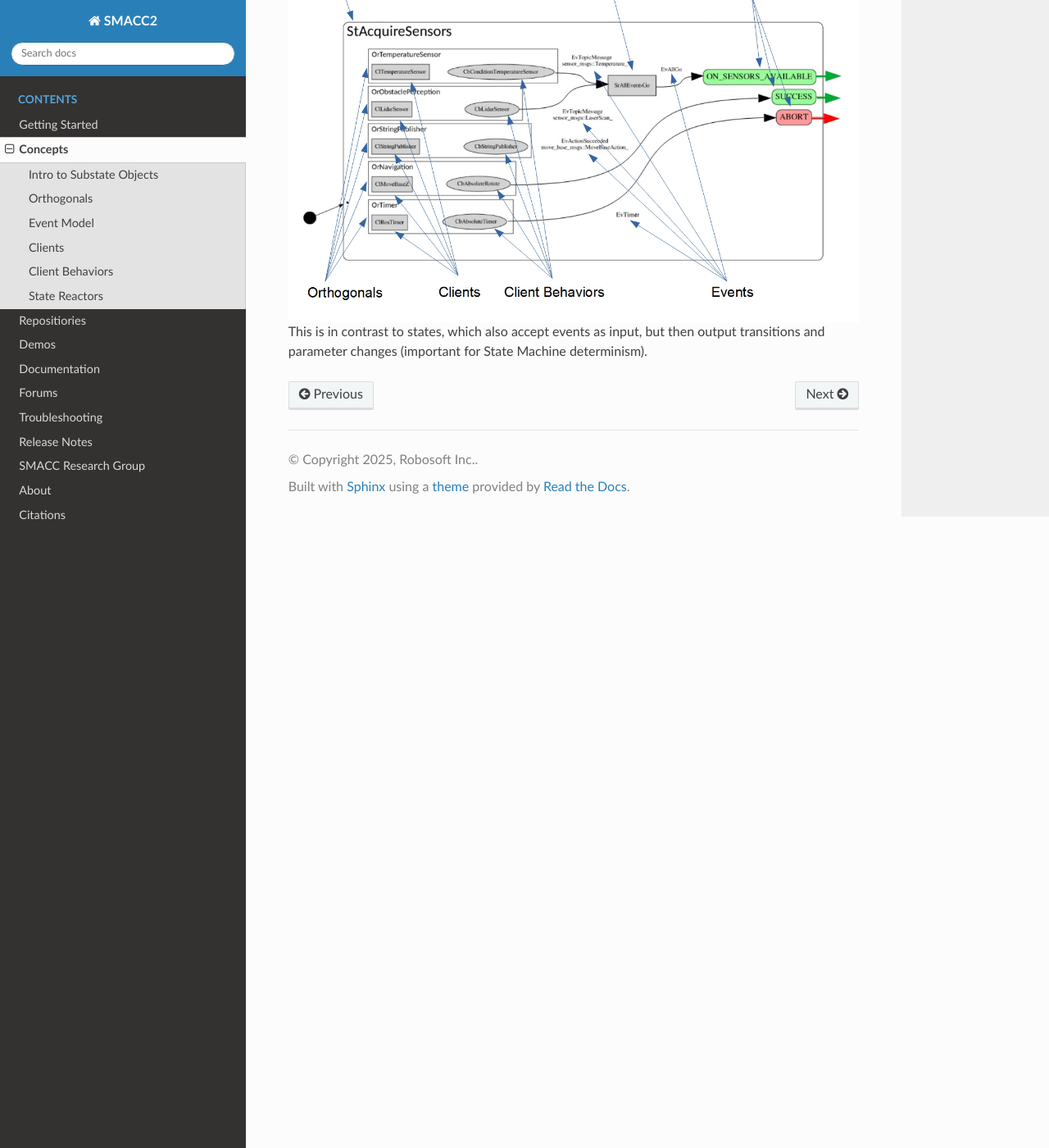
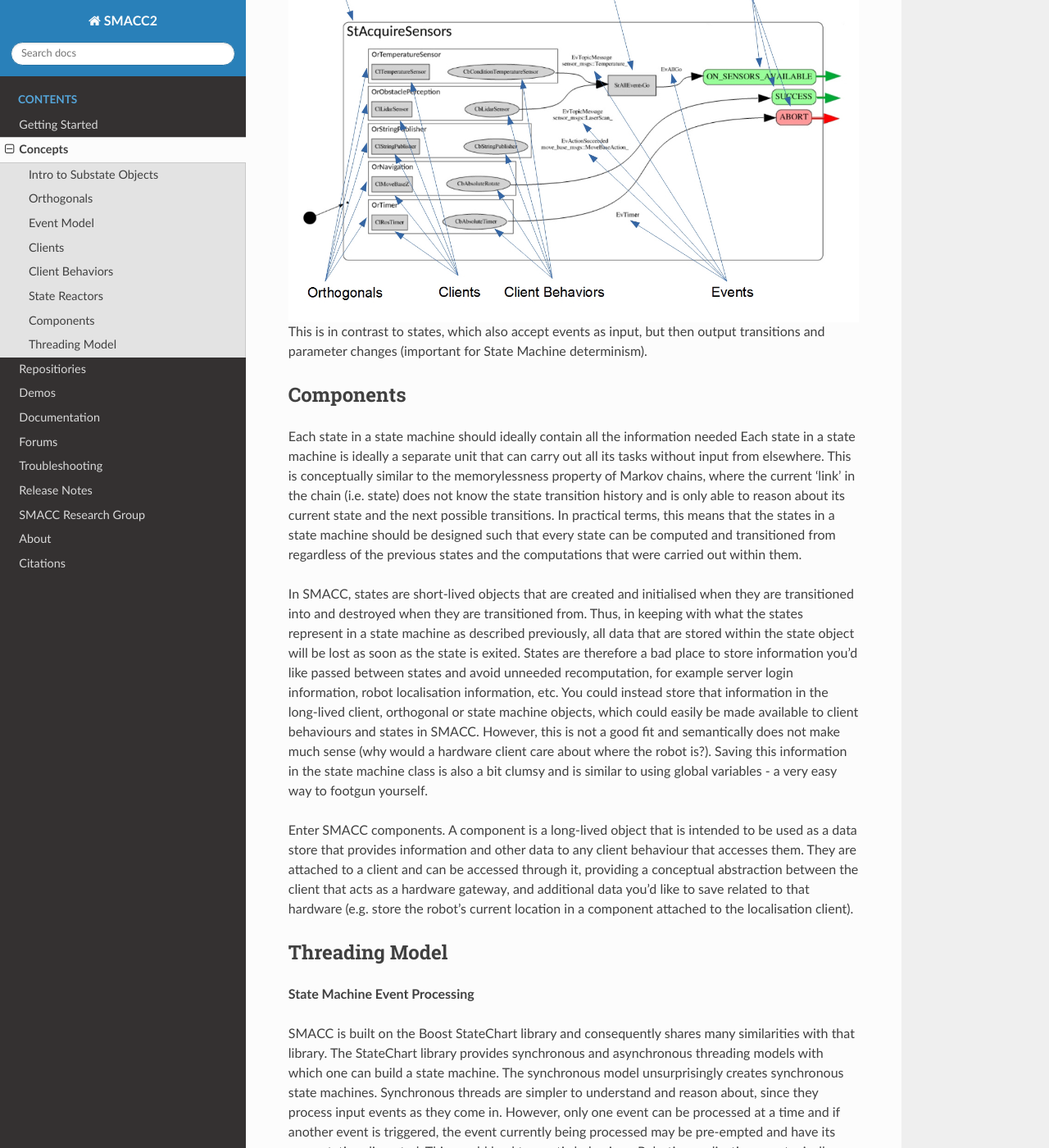
Before and after one commit to robosoft-ai/smacc2_docs, a Sphinx documentation site: the page built from docs/source/concepts.rst, in a window 1280 px wide and 1400 px high, scrolled down 6675 px. Shown: the whole window at 82% size. Built offline with Sphinx 7.4.7 and the Read the Docs theme 3.1.0, drawn with Linux system fonts in a browser that asks for light colours; some of the changed text lies outside the part shown.

Commit message:
Update concepts.rst

```diff
--- a/docs/source/concepts.rst
+++ b/docs/source/concepts.rst
@@ -188,3 +188,24 @@ State Reactions accept events as an input, and output events. They are scoped to
     :align: center
 
 This is in contrast to states, which also accept events as input, but then output transitions and parameter changes (important for State Machine determinism).
+
+Components
+------------
+
+Each state in a state machine should ideally contain all the information needed
+Each state in a state machine is ideally a separate unit that can carry out all its tasks without input from elsewhere. This is conceptually similar to the memorylessness property of Markov chains, where the current ‘link’ in the chain (i.e. state) does not know the state transition history and is only able to reason about its current state and the next possible transitions. In practical terms, this means that the states in a state machine should be designed such that every state can be computed and transitioned from regardless of the previous states and the computations that were carried out within them.
+
+In SMACC, states are short-lived objects that are created and initialised when they are transitioned into and destroyed when they are transitioned from. Thus, in keeping with what the states represent in a state machine as described previously, all data that are stored within the state object will be lost as soon as the state is exited. States are therefore a bad place to store information you’d like passed between states and avoid unneeded recomputation, for example server login information, robot localisation information, etc. You could instead store that information in the long-lived client, orthogonal or state machine objects, which could easily be made available to client behaviours and states in SMACC. However, this is not a good fit and semantically does not make much sense (why would a hardware client care about where the robot is?). Saving this information in the state machine class is also a bit clumsy and is similar to using global variables - a very easy way to footgun yourself.
+
+Enter SMACC components. A component is a long-lived object that is intended to be used as a data store that provides information and other data to any client behaviour that accesses them. They are attached to a client and can be accessed through it, providing a conceptual abstraction between the client that acts as a hardware gateway, and additional data you’d like to save related to that hardware (e.g. store the robot’s current location in a component attached to the localisation client).
+
+
+
+Threading Model
+------------
+
+**State Machine Event Processing**
+
+SMACC is built on the Boost StateChart library and consequently shares many similarities with that library.  The StateChart library provides synchronous and asynchronous threading models with which one can build a state machine. The synchronous model unsurprisingly creates synchronous state machines. Synchronous threads are simpler to understand and reason about, since they process input events as they come in. However, only one event can be processed at a time and if another event is triggered, the event currently being processed may be pre-empted and have its computation disrupted. This would lead to erratic behaviour. Robotics applications are typically very complex machines with many sensor inputs that need to be processed and control outputs that need to be generated.
+
+Asynchronous threads are substantially more complex to reason about and manage, but offer greater flexibility. Primarily for this reason, asynchronous threading is used in SMACC. Asynchronous threads are implemented with two main components: a scheduler and the processor. The scheduler receives events from external clients and stores them in a queue to be processed by the processor. Schedulers may feed the processor events based on some selection scheme, e.g. priority or a deadline. SMACC uses a FIFO (first in, first out) scheduler to process its events. When the scheduler’s event queue is empty, the processor will idle until new events are fed.
```
